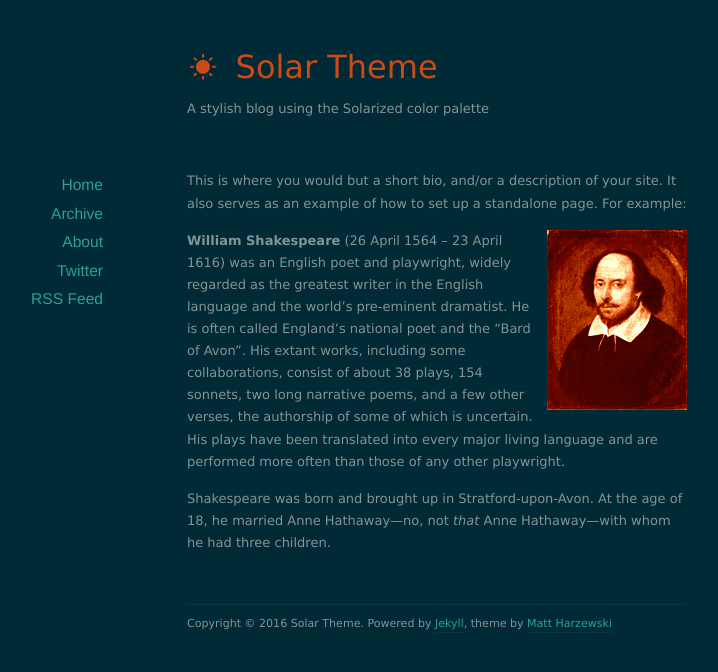
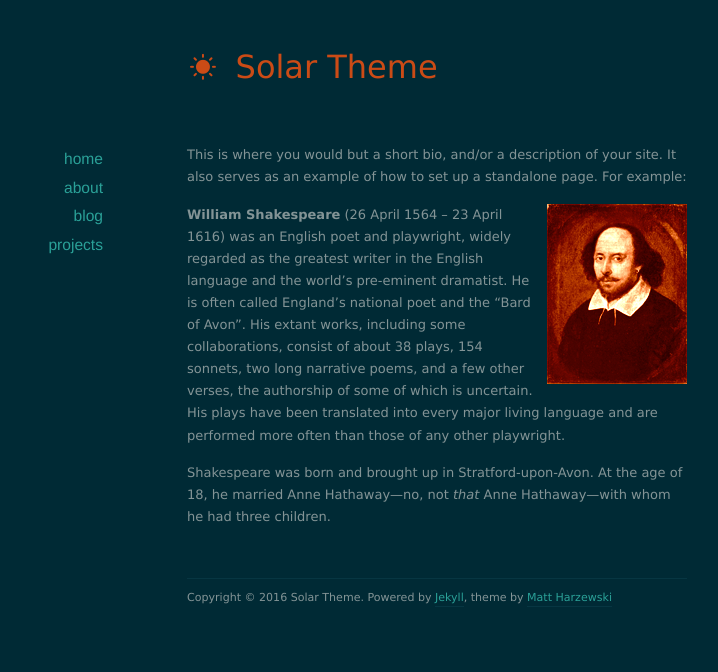
Before and after one commit to luisp23/luisp23.github.io, a Jekyll site: the page built from about/index.markdown, in a window 1280 px wide. Shown: the top 672 px of the page, without its empty margins (203-921 px from the left). Built offline with Jekyll 4.4.1, drawn with Linux system fonts in a browser that asks for light colours; nearby versions of some CDN libraries.

Commit message:
Update default.html

```diff
--- a/_layouts/default.html
+++ b/_layouts/default.html
@@ -20,8 +20,10 @@
 
 
   <header id="header">
+
     <h1><a href="/"><i class="icon-sun"></i> {{ site.name }}</a></h1>
-    <p>{{ site.description }}</p>
+
+
   </header>
 
 
@@ -33,11 +35,11 @@
     <div id="sidebar">
       <nav>
         <ul>
-          <li><a href="/">Home</a></li>
-          <li><a href="/archives">Archive</a></li>
-          <li><a href="/about">About</a></li>
-          <li><a href="http://twitter.com/redwall_hp">Twitter</a></li>
-          <li><a href="/feed.xml">RSS Feed</a></li>
+          <li><a href="/">home</a></li>
+          <li><a href="/about">about</a></li>
+          <li><a href="/archives">blog</a></li>
+          <li><a href="/projects">projects</a></li>
+
         </ul>
       </nav>
     </div>
```
